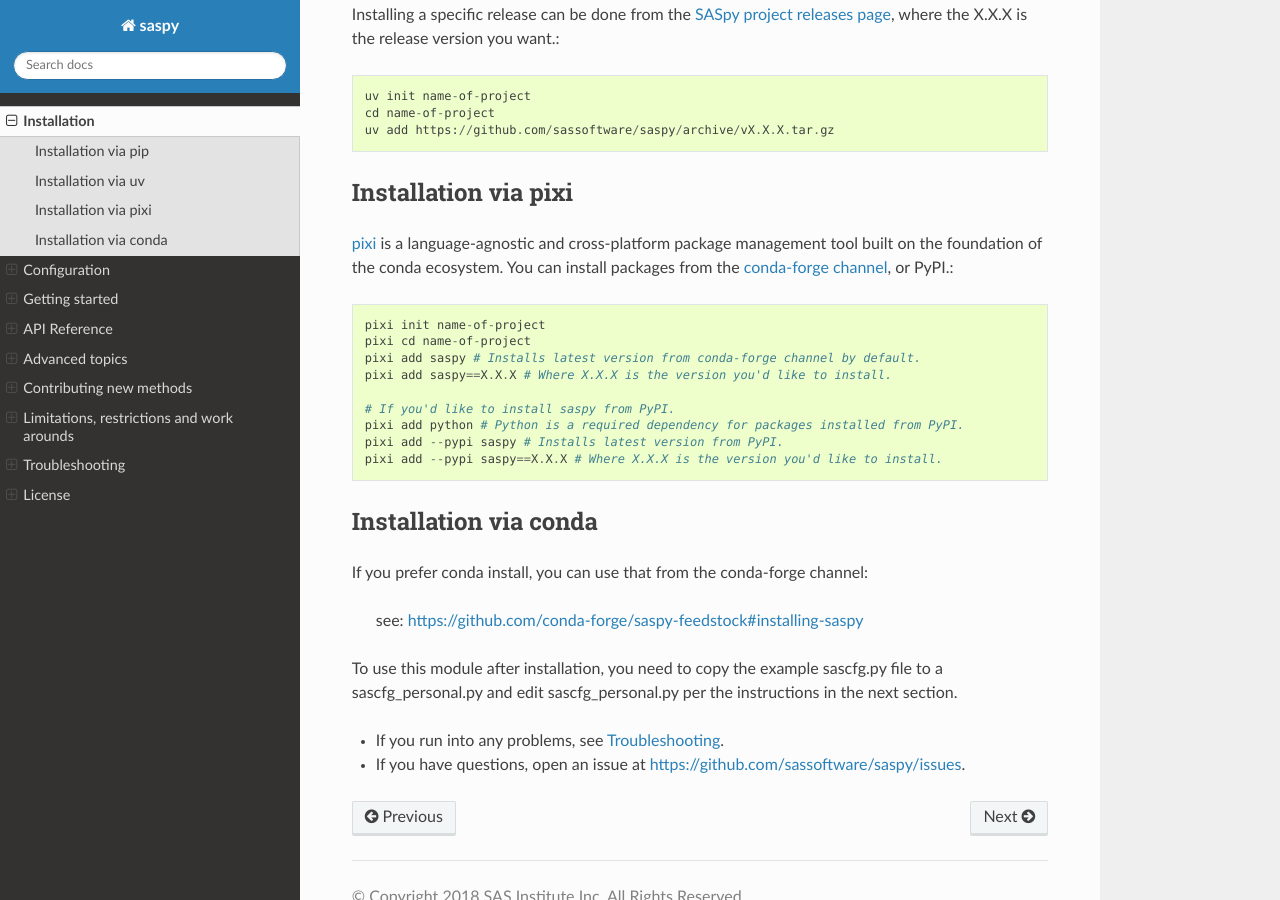
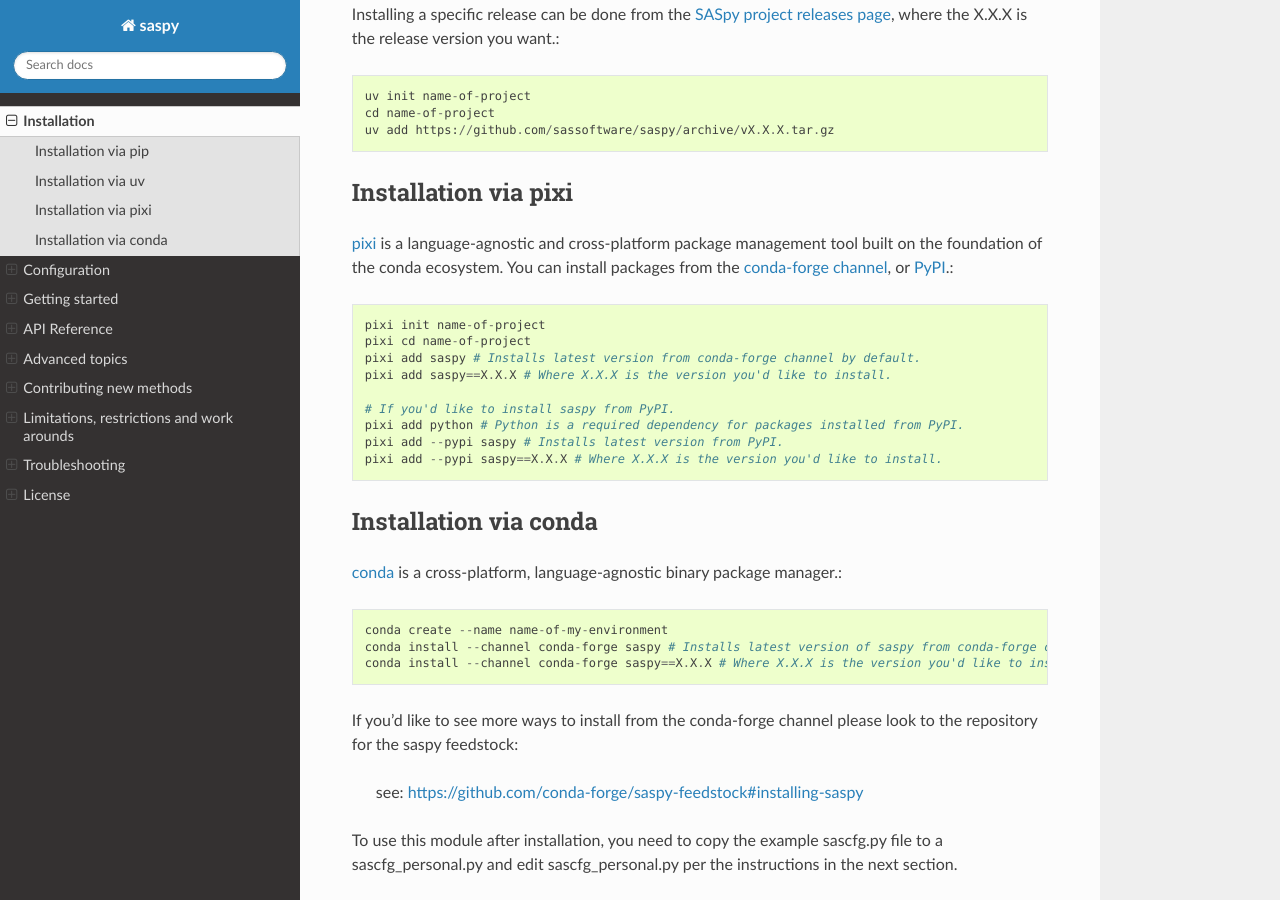
Before and after one commit to sassoftware/saspy, a Sphinx documentation site: the page built from saspy/doc/source/install.rst, in a window 1280 px wide and 900 px high, scrolled down 1061 px. Built offline with Sphinx 7.4.7 and the Read the Docs theme 3.1.0, drawn with Linux system fonts in a browser that asks for light colours.

Commit message:
add links to install.rst

```diff
--- a/saspy/doc/source/install.rst
+++ b/saspy/doc/source/install.rst
@@ -56,7 +56,7 @@
 Installation via pixi
 -------------
 
-`pixi`_ is a language-agnostic and cross-platform package management tool built on the foundation of the conda ecosystem. You can install packages from the `conda-forge channel`_, or PyPI.::
+`pixi`_ is a language-agnostic and cross-platform package management tool built on the foundation of the conda ecosystem. You can install packages from the `conda-forge channel`_, or `PyPI`_.::
 
     pixi init name-of-project
     pixi cd name-of-project
@@ -70,17 +70,25 @@
 
 .. _pixi: https://github.com/prefix-dev/pixi
 .. _conda-forge channel: https://anaconda.org/conda-forge/saspy
+.. _PyPI: https://pypi.org/project/saspy/
 
 Installation via conda
 -------------
 
-If you prefer conda install, you can use that from the conda-forge channel:
+`conda`_ is a cross-platform, language-agnostic binary package manager.::
+
+    conda create --name name-of-my-environment
+    conda install --channel conda-forge saspy # Installs latest version of saspy from conda-forge channel.
+    conda install --channel conda-forge saspy==X.X.X # Where X.X.X is the version you'd like to install.
+
+If you'd like to see more ways to install from the conda-forge channel please look to the repository for the saspy feedstock:
 
     see: https://github.com/conda-forge/saspy-feedstock#installing-saspy
-
 
 To use this module after installation, you need to copy the example sascfg.py file to a
 sascfg_personal.py and edit sascfg_personal.py per the instructions in the next section.
 
 * If you run into any problems, see :doc:`troubleshooting`.
 * If you have questions, open an issue at https://github.com/sassoftware/saspy/issues.
+
+.. _conda: https://github.com/conda/conda
```
